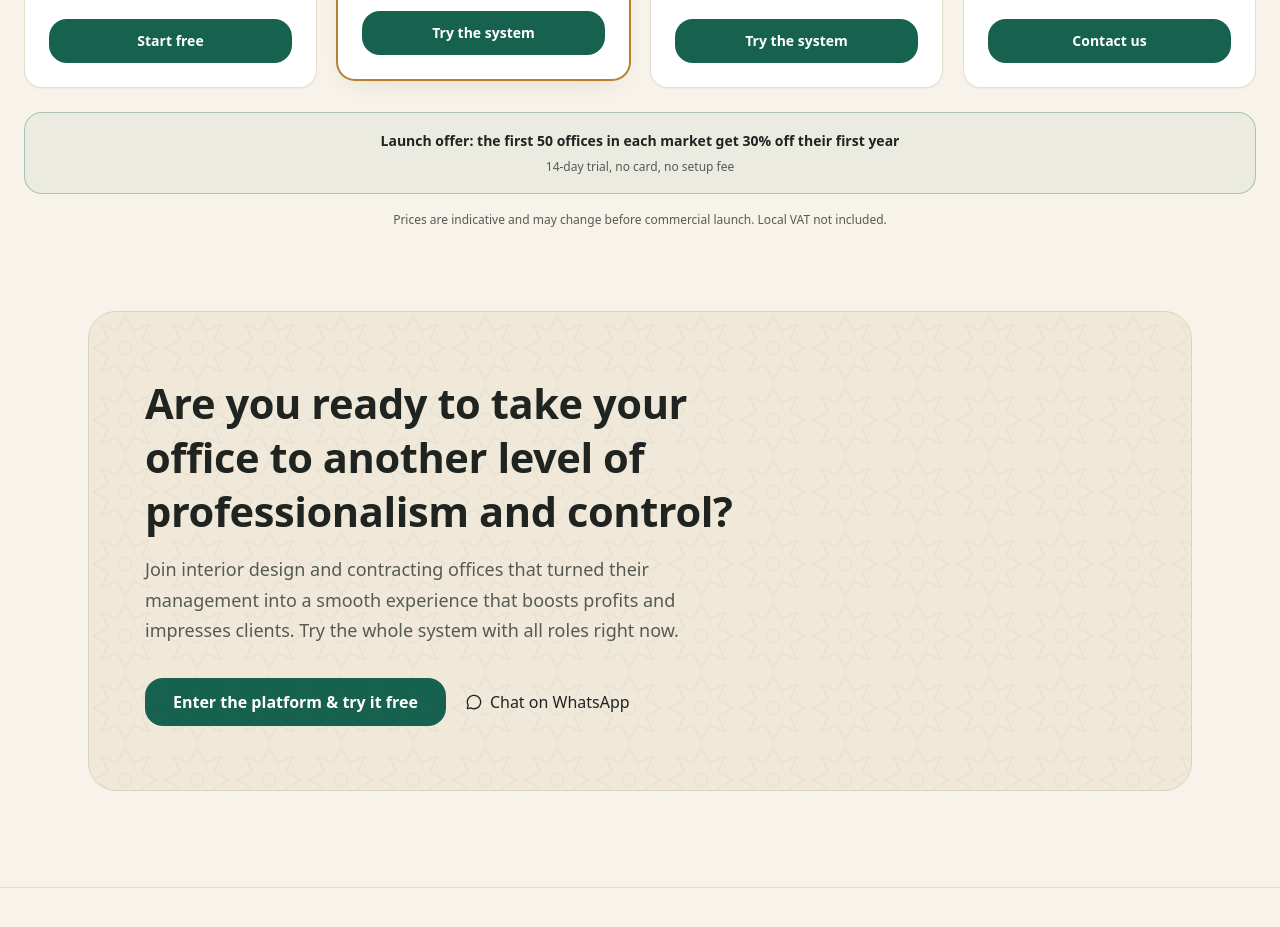
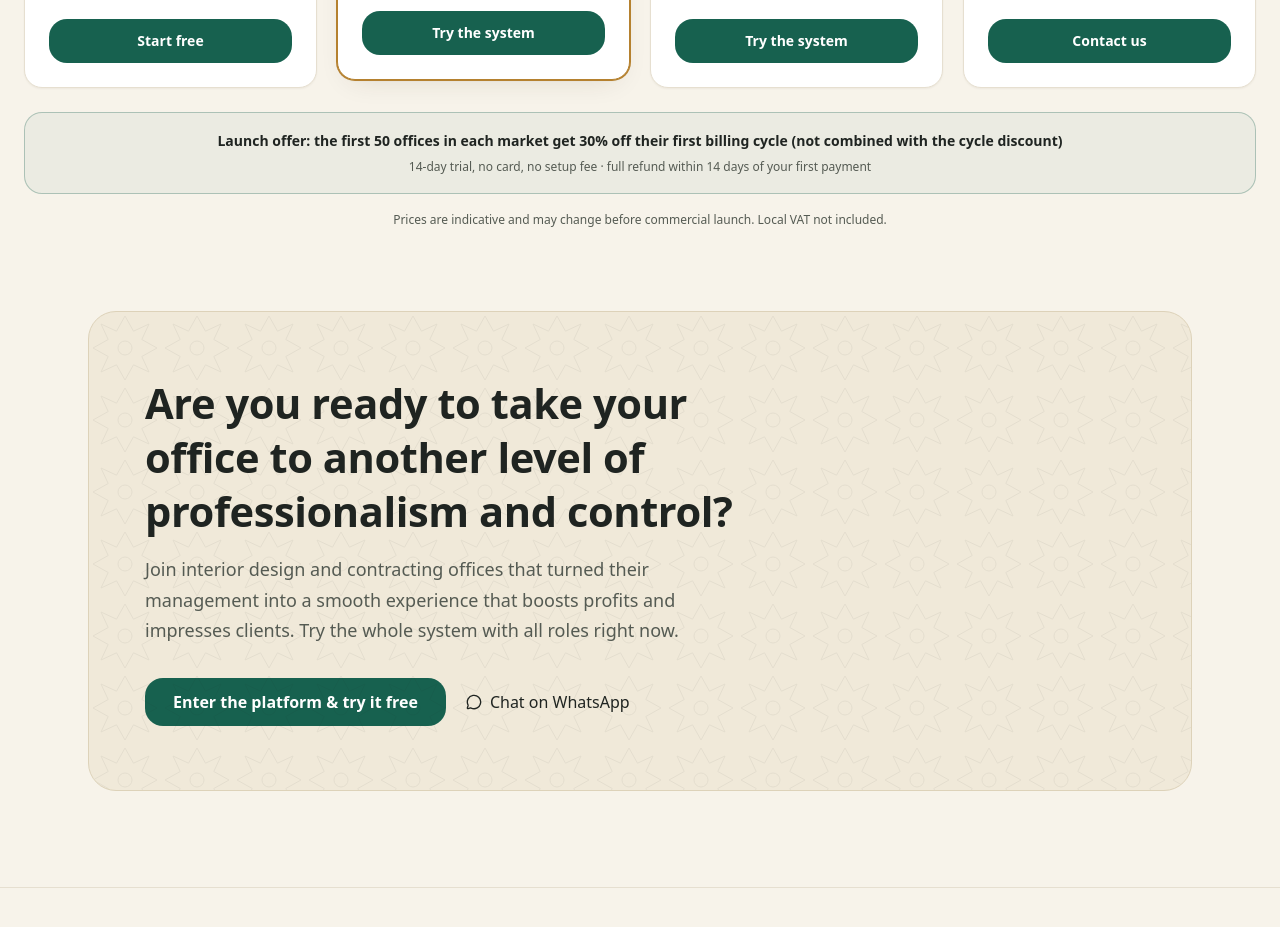
Before and after one commit to Mmagdy97/miyar-app, a React (Vite) app: page / in a window 1280 px wide. Shown: the part 8440-9367 px from the top of the page. Built offline with nearby package versions, Linux system fonts and the light colour scheme.

Commit message:
Pricing copy: 14-day refund policy; launch offer applies to first cycle only
Co-Authored-By: Claude Sonnet 5.5 <noreply@anthropic.com>
Claude-Session: https://claude.ai/code/session_01YT5EiJmJWK3ewxShuPwg6T

```diff
--- a/src/i18n/ar.js
+++ b/src/i18n/ar.js
@@ -1500,6 +1500,6 @@ export default {
   "pricing.billing": "دورة الدفع",
   "pricing.custom": "حسب الطلب",
   "pricing.contact": "تواصل معنا",
-  "pricing.founding": "عرض الإطلاق: أول ٥٠ مكتباً في كل سوق يحصلون على خصم ٣٠٪ في السنة الأولى",
-  "pricing.trial": "تجربة ١٤ يوماً بدون بطاقة، وبدون رسوم تأسيس",
+  "pricing.founding": "عرض الإطلاق: أول ٥٠ مكتباً في كل سوق يحصلون على خصم ٣٠٪ على أول دورة دفع (لا يُجمع مع خصم الدورة)",
+  "pricing.trial": "تجربة ١٤ يوماً بدون بطاقة، وبدون رسوم تأسيس · استرداد كامل خلال ١٤ يوماً من أول دفعة",
 };
--- a/src/i18n/en.js
+++ b/src/i18n/en.js
@@ -1500,6 +1500,6 @@ export default {
   "pricing.billing": "Billing cycle",
   "pricing.custom": "Custom",
   "pricing.contact": "Contact us",
-  "pricing.founding": "Launch offer: the first 50 offices in each market get 30% off their first year",
-  "pricing.trial": "14-day trial, no card, no setup fee",
+  "pricing.founding": "Launch offer: the first 50 offices in each market get 30% off their first billing cycle (not combined with the cycle discount)",
+  "pricing.trial": "14-day trial, no card, no setup fee · full refund within 14 days of your first payment",
 };
--- a/src/i18n/tr.js
+++ b/src/i18n/tr.js
@@ -1500,6 +1500,6 @@ export default {
   "pricing.billing": "Ödeme dönemi",
   "pricing.custom": "Teklif ile",
   "pricing.contact": "Bize ulaşın",
-  "pricing.founding": "Lansman teklifi: her pazarda ilk 50 ofise ilk yıl %30 indirim",
-  "pricing.trial": "14 gün deneme, kart yok, kurulum ücreti yok",
+  "pricing.founding": "Lansman fırsatı: her pazarda ilk 50 ofis ilk ödeme döneminde %30 indirim kazanır (dönem indirimiyle birleşmez)",
+  "pricing.trial": "14 gün deneme, kart yok, kurulum ücreti yok · ilk ödemeden sonra 14 gün içinde tam iade",
 };
```
